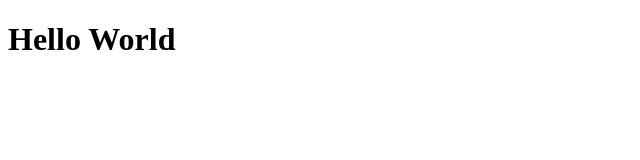
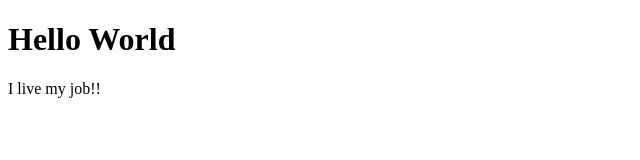
Before and after one commit to noitsdarie/Odin_project, a plain HTML site: page index.html in a window 1280 px wide. Shown: the whole page, without its empty margins (0-640 px from the left). Drawn offline with Linux system fonts and the light colour scheme.

Commit message:
Edit index.html

```diff
--- a/index.html
+++ b/index.html
@@ -7,5 +7,6 @@
 </head>
 <body>
     <h1>Hello World</h1>
+    <p>I live my job!!</p>
 </body>
 </html>
```
